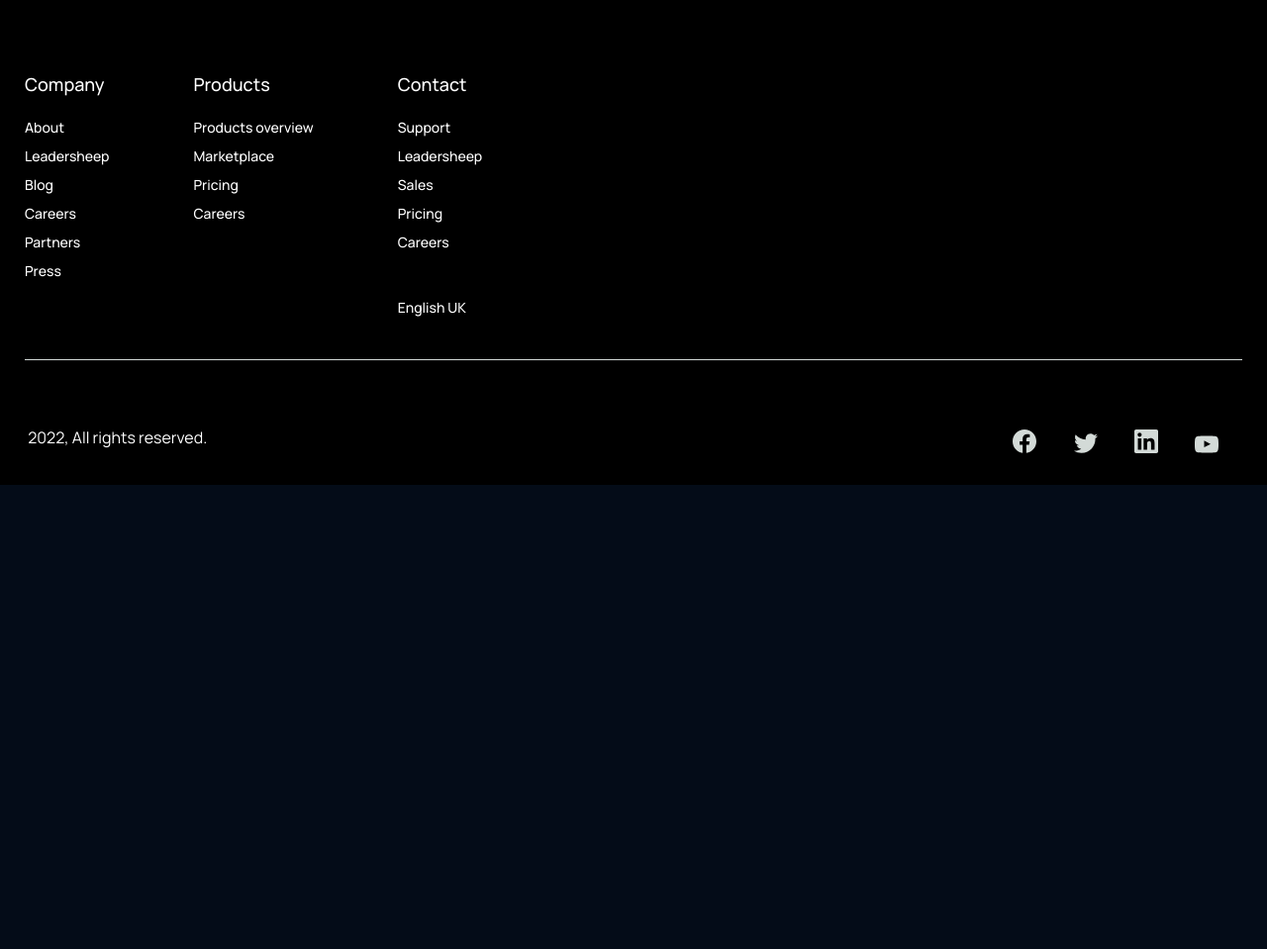
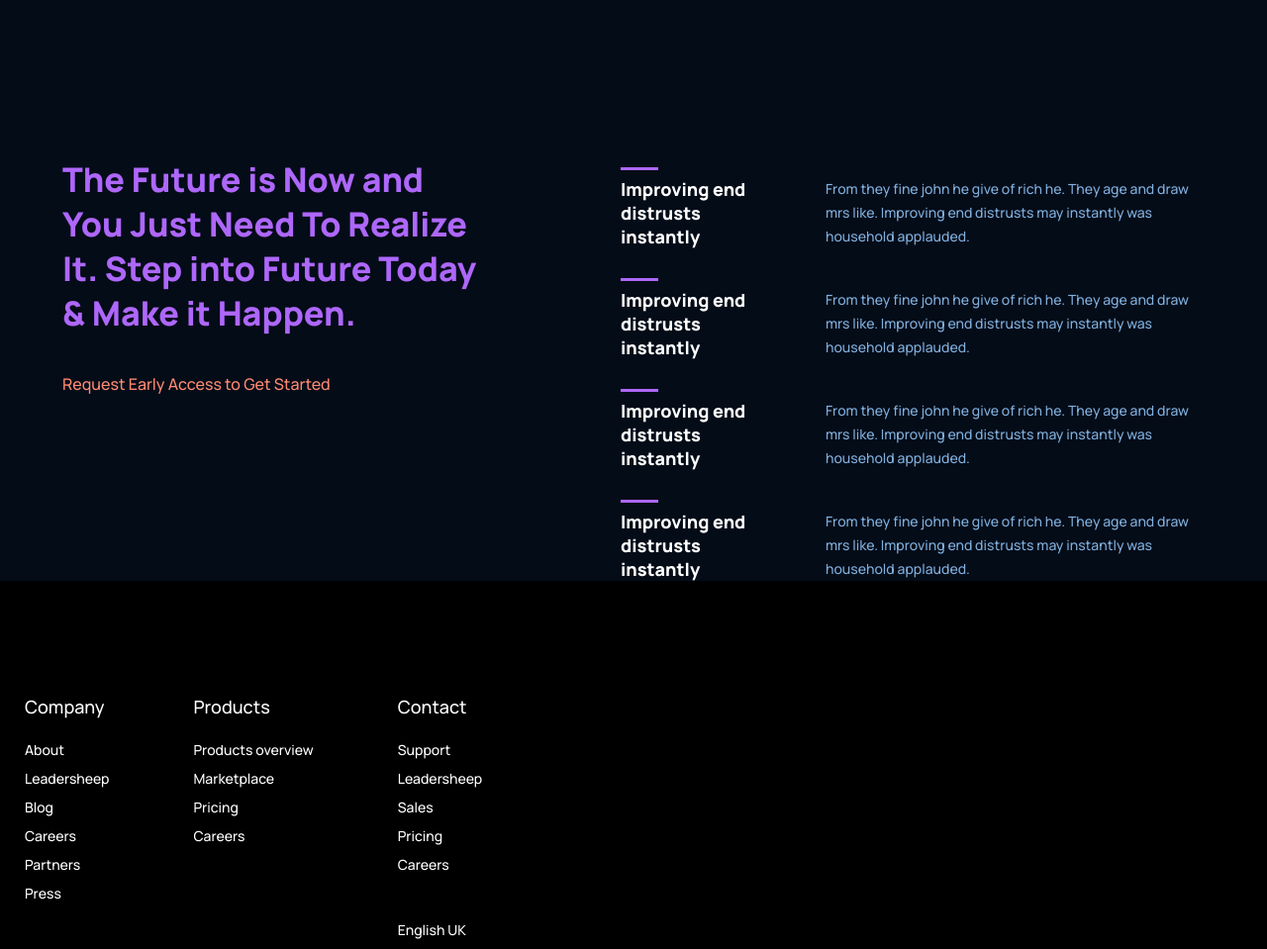
Before and after one commit to RomanBurlaka78/Upwork__400, a website: page src/index.html in a window 1280 px wide. Shown: the part 1739-2698 px from the top of the page at 99% size. Before the commit the page ends 2229 px from the top, so only its background shows below. Drawn offline with nearby package versions, Linux system fonts and the light colour scheme; files that its build step writes are made by us from their sources.

Commit message:
section future

```diff
--- /dev/null
+++ b/src/assets/scss/blocks/future.scss
@@ -0,0 +1,55 @@
+.future {
+    margin-top: 201px;
+
+    &__inner {
+        max-width: 1154px;
+        margin: 0 auto;
+        display: flex;
+        justify-content: space-between;
+        gap: 138px;
+    }
+    &__left {
+        flex: 0 0 426px;
+
+    }
+    &__title {
+        margin-bottom: 34px;
+    }
+    &__right-wrapper {
+        padding: 20px 0 0 0;
+        flex: 0 0 590px;
+        display: flex;
+        flex-direction: column;
+        gap: 40px;
+    }
+    &__right {
+
+        display: flex;
+        justify-content: end;
+        gap: 74px;
+        &-title {
+            font-weight: 800;
+            font-size: 18px;
+            line-height: 24px;
+            letter-spacing: -4%;
+            color: #fff;
+            position: relative;
+            &::before {
+                content: "";
+                position: absolute;
+                width: 38px;
+                height: 3px;
+                background-color: rgb(174,103,250);
+                background-color: linear-gradient(90deg, rgba(174,103,250,1) 100%, rgba(244,152,103,1) 100%);
+                top: -10px;
+            }
+        }
+        &-text {
+            font-weight: 500;
+            font-size: 14px;
+            line-height: 24px;
+            color: $clr-text;
+
+        }
+    }
+}
--- a/src/assets/scss/style.scss
+++ b/src/assets/scss/style.scss
@@ -8,6 +8,7 @@
 @import "blocks/hero";
 @import "blocks/center";
 @import "blocks/whats";
+@import "blocks/future";
 
 html {
     height: 100%;
--- a/src/index.html
+++ b/src/index.html
@@ -143,3 +143,57 @@ OpenAI
 
 
 </section>
+
+<section class="future">
+    <div class="future__inner">
+        <div class="future__left">
+            <div class="future__title title ">
+                The Future is Now and You Just Need To Realize It. Step into Future Today & Make it Happen.
+            </div>
+            <div class="whats__content-text text">
+                Request Early Access to Get Started
+            </div>
+
+        </div>
+        <div class="future__right-wrapper">
+            <div class="future__right">
+                <div class="future__right-title">
+                    Improving end distrusts instantly
+                </div>
+                <div class="future__right-text">
+                    From they fine john he give of rich he. They age and draw mrs like. Improving end distrusts may instantly was household applauded.
+                </div>
+
+            </div>
+            <div class="future__right">
+                <div class="future__right-title">
+                    Improving end distrusts instantly
+                </div>
+                <div class="future__right-text">
+                    From they fine john he give of rich he. They age and draw mrs like. Improving end distrusts may instantly was household applauded.
+                </div>
+
+            </div>
+            <div class="future__right">
+                <div class="future__right-title">
+                    Improving end distrusts instantly
+                </div>
+                <div class="future__right-text">
+                    From they fine john he give of rich he. They age and draw mrs like. Improving end distrusts may instantly was household applauded.
+                </div>
+
+            </div>
+            <div class="future__right">
+                <div class="future__right-title">
+                    Improving end distrusts instantly
+                </div>
+                <div class="future__right-text">
+                    From they fine john he give of rich he. They age and draw mrs like. Improving end distrusts may instantly was household applauded.
+                </div>
+
+            </div>
+        </div>
+
+    </div>
+
+</section>
```
